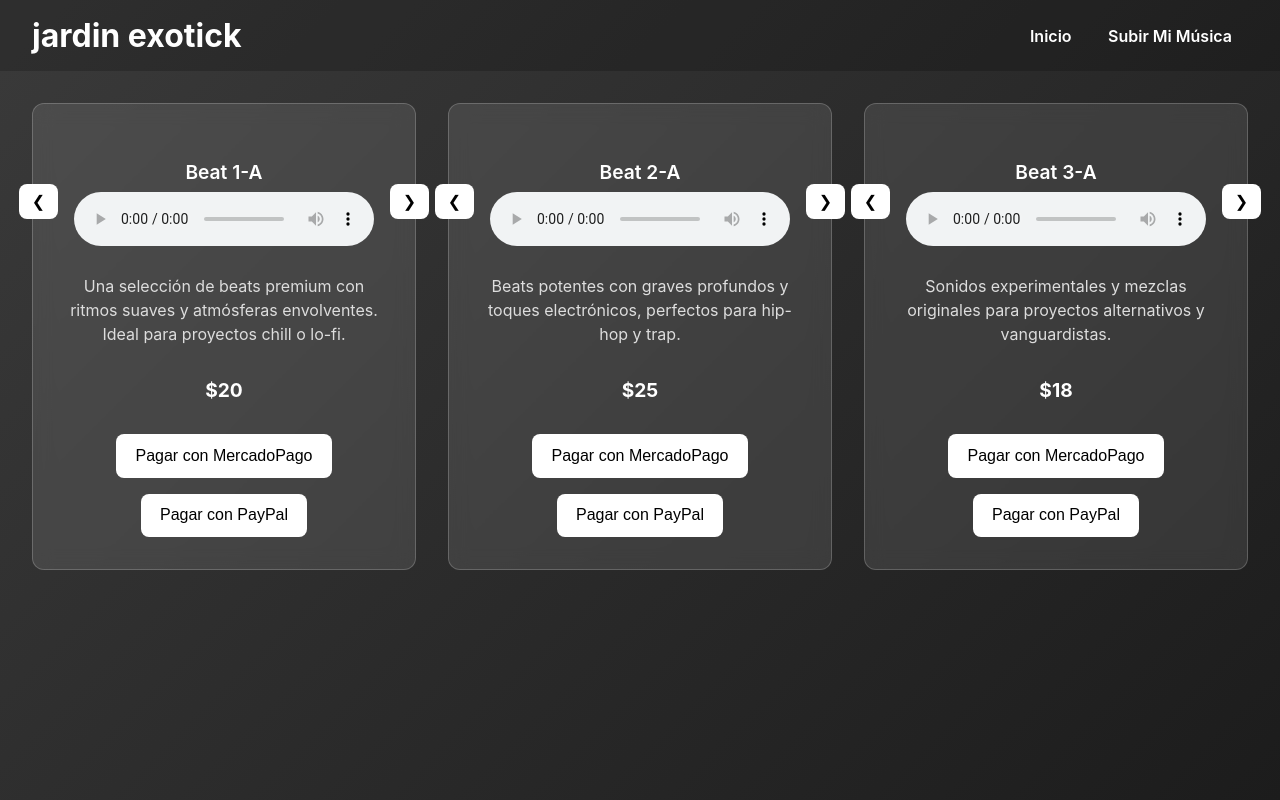
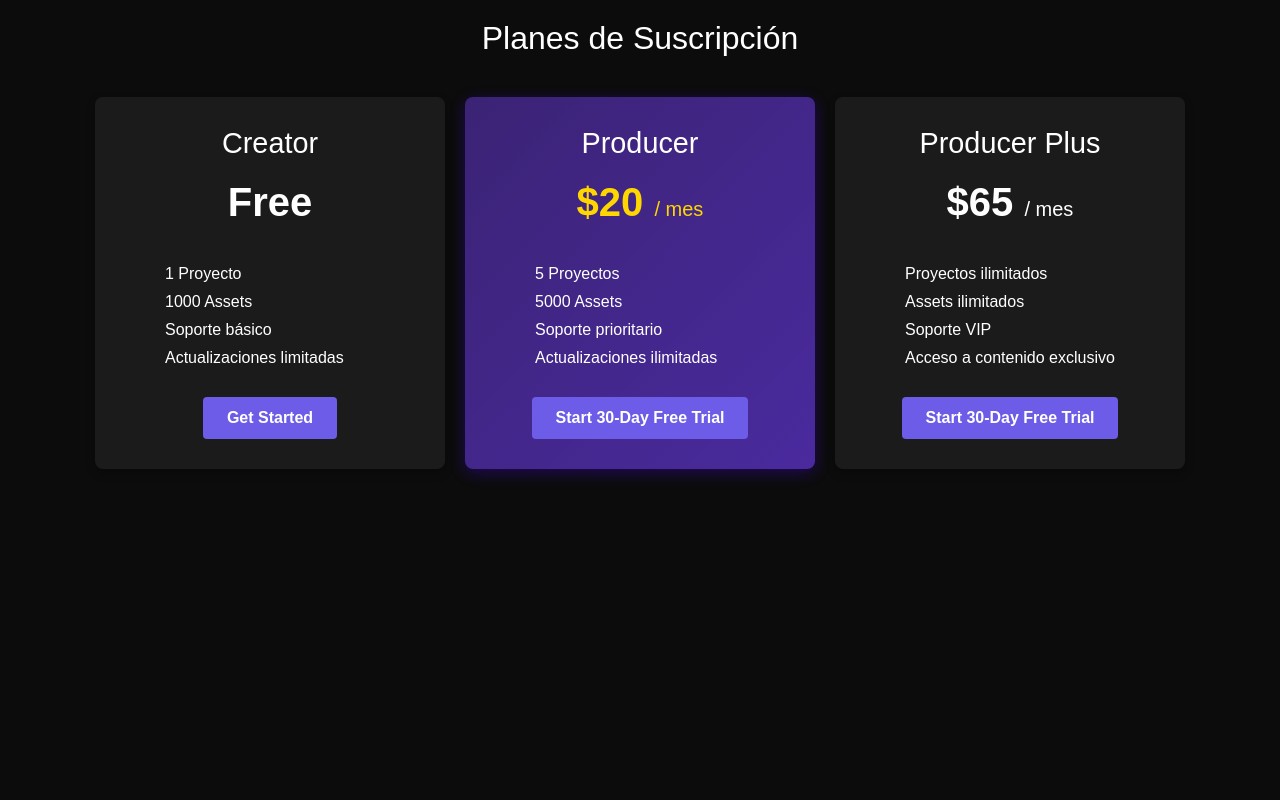
Before and after one commit to muellebeats/jardinexotick, a plain HTML site: page comprarBeats.html in a window 1280 px wide. Drawn offline with Linux system fonts and the light colour scheme.

Commit message:
Update comprarBeats.html

```diff
--- a/comprarBeats.html
+++ b/comprarBeats.html
@@ -2,299 +2,194 @@
 <html lang="es">
 <head>
   <meta charset="UTF-8">
-  <meta name="viewport" content="width=device-width, initial-scale=1.0">
-  <title>jardin exotick - Beats con carrusel</title>
+  <title>Tabla de Precios</title>
   <style>
-    /* Estilos generales */
-    body {
+    * {
+      box-sizing: border-box;
       margin: 0;
       padding: 0;
-      font-family: -apple-system, BlinkMacSystemFont, "Helvetica Neue", "Segoe UI",
-                   Roboto, Oxygen, Ubuntu, Cantarell, "Open Sans", sans-serif;
-      background: linear-gradient(135deg, #3a3a3a 0%, #1c1c1c 100%);
-      color: #fff;
-      min-height: 100vh;
+    }
+
+    body {
+      font-family: Arial, sans-serif;
+      background-color: #0c0c0c;
+      color: #ffffff;
       display: flex;
       flex-direction: column;
+      align-items: center;
+      justify-content: flex-start;
+      min-height: 100vh;
+      padding: 20px;
     }
 
-    header {
-      display: flex;
-      justify-content: space-between;
-      align-items: center;
-      padding: 1rem 2rem;
-      background: rgba(0, 0, 0, 0.2);
-    }
-    header h1 {
-      font-size: 2rem;
-      margin: 0;
-    }
-    nav a {
-      color: #fff;
-      text-decoration: none;
-      margin: 0 1rem;
-      font-weight: 600;
-    }
-    nav a:hover {
-      text-decoration: underline;
+    h1 {
+      margin-bottom: 40px;
+      font-weight: 300;
     }
 
-    /* Contenedor principal en formato grid */
-    .beats-container {
-      padding: 2rem;
-      display: grid;
-      grid-template-columns: repeat(auto-fill, minmax(300px, 1fr));
-      gap: 2rem;
-      flex: 1;
+    /* Contenedor principal de la tabla de precios */
+    .pricing-table {
+      display: flex;
+      flex-wrap: wrap;
+      gap: 20px;
+      justify-content: center;
+      width: 100%;
+      max-width: 1200px;
     }
 
-    /* Tarjetas */
-    .beat-card {
-      background: rgba(255, 255, 255, 0.1);
-      border: 1px solid rgba(255, 255, 255, 0.2);
-      backdrop-filter: blur(10px);
-      -webkit-backdrop-filter: blur(10px);
-      border-radius: 12px;
-      padding: 2rem;
-      text-align: center;
-      transition: transform 0.2s ease, box-shadow 0.2s ease;
+    /* Cada columna/plan */
+    .plan {
+      background-color: #1b1b1b;
+      border-radius: 8px;
+      flex: 1 1 300px; /* se ajusta a pantallas pequeñas */
+      max-width: 350px;
       display: flex;
       flex-direction: column;
-      justify-content: space-between;
-    }
-    .beat-card:hover {
-      transform: translateY(-5px);
-      box-shadow: 0 8px 24px rgba(0, 0, 0, 0.3);
+      align-items: center;
+      padding: 30px 20px;
+      text-align: center;
+      box-shadow: 0 4px 10px rgba(0, 0, 0, 0.3);
     }
 
-    /* Contenedor del mini-carrusel */
-    .audio-carousel {
-      display: flex;
-      align-items: center;
-      justify-content: center;
-      gap: 1rem;
-      margin: 1rem 0;
-    }
-    .arrow-btn {
-      cursor: pointer;
-      background-color: #fff;
-      color: #000;
-      border: none;
-      padding: 0.5rem 0.8rem;
-      border-radius: 8px;
-      font-size: 1rem;
-      transition: background-color 0.3s;
-    }
-    .arrow-btn:hover {
-      background-color: #ddd;
+    /* Título del plan */
+    .plan h2 {
+      font-size: 1.8em;
+      margin-bottom: 10px;
+      font-weight: 400;
     }
 
-    /* Título y texto */
-    .beat-title {
-      font-size: 1.2rem;
-      margin: 0.5rem 0;
-      font-weight: 600;
-    }
-    .beat-desc {
-      font-size: 1rem;
-      line-height: 1.5;
-      color: #ddd;
-      margin: 0.5rem 0 1rem 0;
-    }
-    .price {
-      font-size: 1.2rem;
-      font-weight: 700;
-      margin: 1rem 0;
+    /* Precio */
+    .plan .price {
+      font-size: 2.5em;
+      margin: 10px 0;
+      font-weight: bold;
     }
 
-    /* Botones de compra */
-    .buttons {
-      display: flex;
-      gap: 1rem;
-      flex-wrap: wrap;
-      justify-content: center;
-      margin-top: 1rem;
+    .plan .price span {
+      font-size: 0.5em;
+      font-weight: normal;
     }
-    .buttons button {
-      background-color: #fff;
-      color: #000;
-      border: none;
-      padding: 0.8rem 1.2rem;
-      border-radius: 8px;
-      font-size: 1rem;
+
+    /* Lista de características */
+    .features {
+      list-style: none;
+      text-align: left;
+      width: 100%;
+      max-width: 250px;
+      margin: 20px auto;
+    }
+
+    .features li {
+      margin: 10px 0;
+      padding-left: 20px;
+      position: relative;
+    }
+
+    /* Botón principal */
+    .btn-plan {
+      margin-top: auto; /* empuja el botón al final de la columna */
+      display: inline-block;
+      padding: 12px 24px;
+      border-radius: 4px;
+      text-decoration: none;
+      color: #fff;
+      font-weight: bold;
+      background: #6c5ce7; /* color violeta */
+      transition: background 0.3s;
+    }
+
+    .btn-plan:hover {
+      background: #a29bfe;
+    }
+
+    /* Resaltar plan (por ejemplo, el plan intermedio) */
+    .highlight {
+      background: linear-gradient(135deg, #3b2375, #4a2a9e);
+      box-shadow: 0 4px 15px rgba(80, 0, 255, 0.3);
+    }
+
+    .highlight .price {
+      color: #ffd700;
+    }
+
+    /* Opcional: cabecera para cambiar entre precios mensuales y anuales */
+    .pricing-toggle {
+      margin-bottom: 30px;
+    }
+
+    .pricing-toggle button {
+      background: none;
+      border: 1px solid #555;
+      color: #fff;
+      padding: 8px 16px;
+      border-radius: 4px;
       cursor: pointer;
-      transition: background-color 0.3s;
+      margin: 0 5px;
     }
-    .buttons button:hover {
-      background-color: #ddd;
+
+    .pricing-toggle button:hover {
+      background: #222;
+    }
+
+    @media (max-width: 768px) {
+      .plan {
+        margin-bottom: 20px;
+      }
     }
   </style>
 </head>
 <body>
-  <!-- Encabezado con navegación -->
-  <header>
-    <h1>jardin exotick</h1>
-    <nav>
-      <a href="index.html">Inicio</a>
-      <a href="aplicarMusica.html">Subir Mi Música</a>
-    </nav>
-  </header>
 
-  <main>
-    <section class="beats-container">
-      <!-- Tarjeta 1 -->
-      <div class="beat-card">
-        <!-- Carrusel de audio -->
-        <div class="audio-carousel">
-          <button class="arrow-btn" onclick="prevTrack(0)">&#10094;</button>
-          <div>
-            <div class="beat-title" id="title-0">Beat 1-A</div>
-            <audio id="audio-0" controls>
-              <source src="audio/beat1a.mp3" type="audio/mpeg">
-              Tu navegador no soporta audio HTML5.
-            </audio>
-          </div>
-          <button class="arrow-btn" onclick="nextTrack(0)">&#10095;</button>
-        </div>
+  <h1>Planes de Suscripción</h1>
 
-        <!-- Descripción general de la tarjeta -->
-        <p class="beat-desc">
-          Una selección de beats premium con ritmos suaves y atmósferas envolventes.
-          Ideal para proyectos chill o lo-fi.
-        </p>
-        <div class="price">$20</div>
+  <!-- Opcional: Botones para cambiar entre planes mensuales/anuales -->
+  <!--
+  <div class="pricing-toggle">
+    <button>Mensual</button>
+    <button>Anual - Ahorra 15%</button>
+  </div>
+  -->
 
-        <!-- Botones de compra -->
-        <div class="buttons">
-          <button onclick="window.location.href='https://mpago.la/2Sstb6T'">
-            Pagar con MercadoPago
-          </button>
-          <button onclick="window.location.href='https://paypal.me/dimeloagus?country.x=AR&locale.x=es_XC'">
-            Pagar con PayPal
-          </button>
-        </div>
-      </div>
+  <div class="pricing-table">
+    <!-- Plan 1 -->
+    <div class="plan">
+      <h2>Creator</h2>
+      <div class="price">Free</div>
+      <ul class="features">
+        <li>1 Proyecto</li>
+        <li>1000 Assets</li>
+        <li>Soporte básico</li>
+        <li>Actualizaciones limitadas</li>
+      </ul>
+      <a href="#" class="btn-plan">Get Started</a>
+    </div>
 
-      <!-- Tarjeta 2 -->
-      <div class="beat-card">
-        <div class="audio-carousel">
-          <button class="arrow-btn" onclick="prevTrack(1)">&#10094;</button>
-          <div>
-            <div class="beat-title" id="title-1">Beat 2-A</div>
-            <audio id="audio-1" controls>
-              <source src="audio/beat2a.mp3" type="audio/mpeg">
-              Tu navegador no soporta audio HTML5.
-            </audio>
-          </div>
-          <button class="arrow-btn" onclick="nextTrack(1)">&#10095;</button>
-        </div>
-        <p class="beat-desc">
-          Beats potentes con graves profundos y toques electrónicos,
-          perfectos para hip-hop y trap.
-        </p>
-        <div class="price">$25</div>
-        <div class="buttons">
-          <button onclick="window.location.href='https://mpago.la/2Sstb6T'">
-            Pagar con MercadoPago
-          </button>
-          <button onclick="window.location.href='https://paypal.me/dimeloagus?country.x=AR&locale.x=es_XC'">
-            Pagar con PayPal
-          </button>
-        </div>
-      </div>
+    <!-- Plan 2 (destacado) -->
+    <div class="plan highlight">
+      <h2>Producer</h2>
+      <div class="price">$20 <span>/ mes</span></div>
+      <ul class="features">
+        <li>5 Proyectos</li>
+        <li>5000 Assets</li>
+        <li>Soporte prioritario</li>
+        <li>Actualizaciones ilimitadas</li>
+      </ul>
+      <a href="#" class="btn-plan">Start 30-Day Free Trial</a>
+    </div>
 
-      <!-- Tarjeta 3 -->
-      <div class="beat-card">
-        <div class="audio-carousel">
-          <button class="arrow-btn" onclick="prevTrack(2)">&#10094;</button>
-          <div>
-            <div class="beat-title" id="title-2">Beat 3-A</div>
-            <audio id="audio-2" controls>
-              <source src="audio/beat3a.mp3" type="audio/mpeg">
-              Tu navegador no soporta audio HTML5.
-            </audio>
-          </div>
-          <button class="arrow-btn" onclick="nextTrack(2)">&#10095;</button>
-        </div>
-        <p class="beat-desc">
-          Sonidos experimentales y mezclas originales para proyectos alternativos
-          y vanguardistas.
-        </p>
-        <div class="price">$18</div>
-        <div class="buttons">
-          <button onclick="window.location.href='https://mpago.la/2Sstb6T'">
-            Pagar con MercadoPago
-          </button>
-          <button onclick="window.location.href='https://paypal.me/dimeloagus?country.x=AR&locale.x=es_XC'">
-            Pagar con PayPal
-          </button>
-        </div>
-      </div>
-    </section>
-  </main>
+    <!-- Plan 3 -->
+    <div class="plan">
+      <h2>Producer Plus</h2>
+      <div class="price">$65 <span>/ mes</span></div>
+      <ul class="features">
+        <li>Proyectos ilimitados</li>
+        <li>Assets ilimitados</li>
+        <li>Soporte VIP</li>
+        <li>Acceso a contenido exclusivo</li>
+      </ul>
+      <a href="#" class="btn-plan">Start 30-Day Free Trial</a>
+    </div>
+  </div>
 
-  <script>
-    /*
-      Para cada tarjeta, tendremos un array con las pistas disponibles.
-      Cada pista tendrá un título y una URL. El índice currentIndex
-      indica qué pista se está reproduciendo actualmente.
-    */
-    const beatData = [
-      // Tarjeta 1
-      {
-        tracks: [
-          { title: "Beat 1-A", url: "audio/beat1a.mp3" },
-          { title: "Beat 1-B", url: "audio/beat1b.mp3" },
-          { title: "Beat 1-C", url: "audio/beat1c.mp3" }
-        ],
-        currentIndex: 0
-      },
-      // Tarjeta 2
-      {
-        tracks: [
-          { title: "Beat 2-A", url: "audio/beat2a.mp3" },
-          { title: "Beat 2-B", url: "audio/beat2b.mp3" },
-          { title: "Beat 2-C", url: "audio/beat2c.mp3" }
-        ],
-        currentIndex: 0
-      },
-      // Tarjeta 3
-      {
-        tracks: [
-          { title: "Beat 3-A", url: "audio/beat3a.mp3" },
-          { title: "Beat 3-B", url: "audio/beat3b.mp3" },
-          { title: "Beat 3-C", url: "audio/beat3c.mp3" }
-        ],
-        currentIndex: 0
-      }
-    ];
-
-    function updateTrack(cardIndex) {
-      const audioEl = document.getElementById(`audio-${cardIndex}`);
-      const titleEl = document.getElementById(`title-${cardIndex}`);
-      const { tracks, currentIndex } = beatData[cardIndex];
-
-      // Actualiza el source y el título
-      audioEl.src = tracks[currentIndex].url;
-      titleEl.textContent = tracks[currentIndex].title;
-
-      // Reinicia la reproducción (opcional)
-      audioEl.pause();
-      audioEl.load();
-    }
-
-    function nextTrack(cardIndex) {
-      const cardData = beatData[cardIndex];
-      cardData.currentIndex = (cardData.currentIndex + 1) % cardData.tracks.length;
-      updateTrack(cardIndex);
-    }
-
-    function prevTrack(cardIndex) {
-      const cardData = beatData[cardIndex];
-      cardData.currentIndex =
-        (cardData.currentIndex - 1 + cardData.tracks.length) % cardData.tracks.length;
-      updateTrack(cardIndex);
-    }
-  </script>
 </body>
 </html>
```
